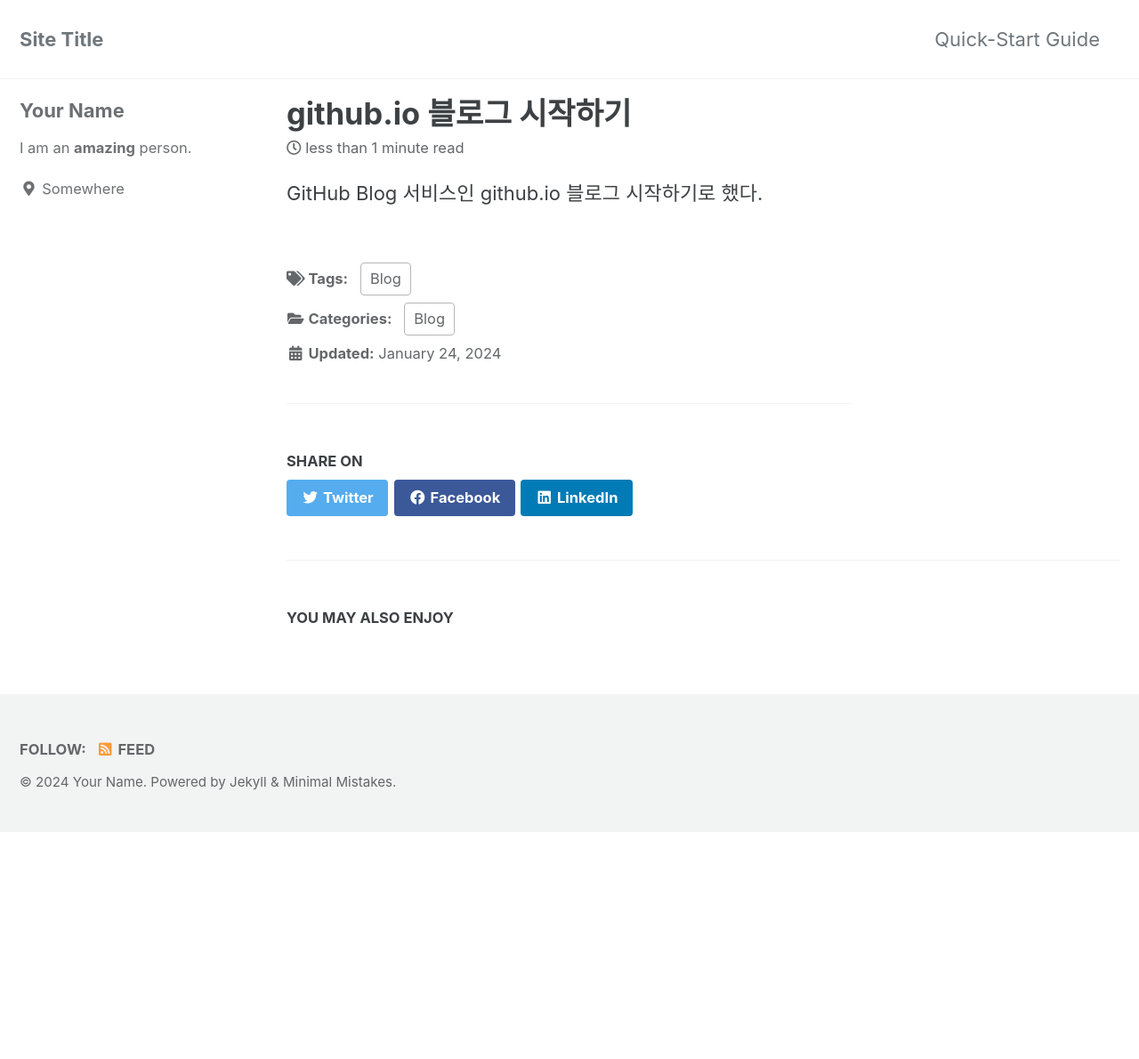
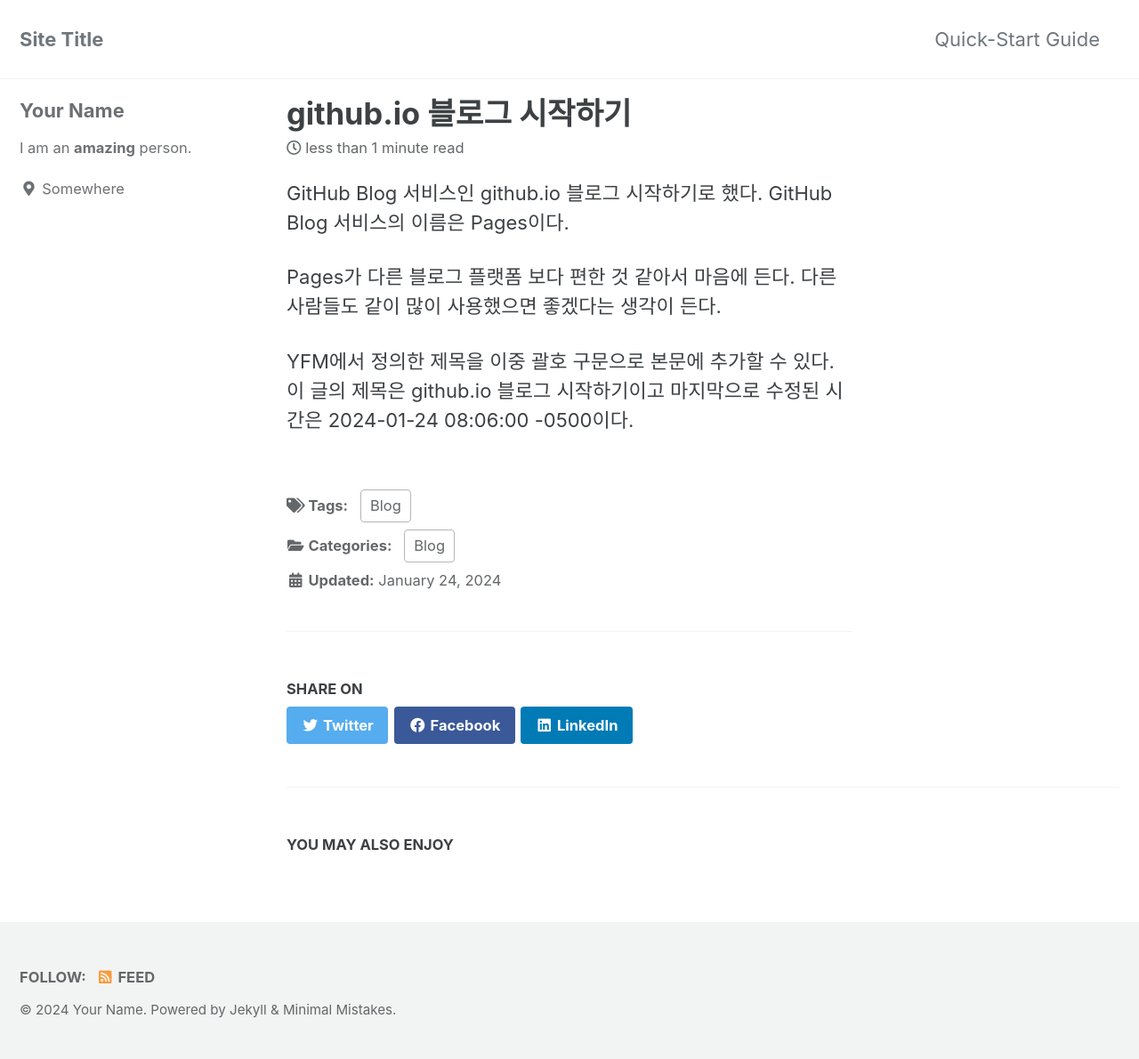
Before and after one commit to prey1234/prey1234.github.io, a Jekyll site: the page built from _posts/2024-01-24-first-post.md, in a window 1280 px wide. Shown: the whole page at 89% size. Built offline with Jekyll 4.4.1, drawn with Linux system fonts in a browser that asks for light colours; cached includes are drawn as plain includes; before the commit the page ends 935 px from its top, so only the background shows below that.

Commit message:
Update 2024-01-24-first-post.md

```diff
--- a/_posts/2024-01-24-first-post.md
+++ b/_posts/2024-01-24-first-post.md
@@ -1,12 +1,20 @@
 ---
-title: "github.io 블로그 시작하기"
+title:  "github.io 블로그 시작하기"
 excerpt: "GitHub Blog 서비스인 github.io 블로그 시작하기로 했다."
 
 categories:
   - Blog
 tags:
   - Blog
-date: YYYY-MM-DD HH:MM:SS +09:00
+last_modified_at: 2024-01-24T08:06:00-05:00
 ---
 
 GitHub Blog 서비스인 github.io 블로그 시작하기로 했다.
+GitHub Blog 서비스의 이름은 Pages이다.
+
+Pages가 다른 블로그 플랫폼 보다 편한 것 같아서 마음에 든다.
+다른 사람들도 같이 많이 사용했으면 좋겠다는 생각이 든다.
+
+YFM에서 정의한 제목을 이중 괄호 구문으로 본문에 추가할 수 있다.
+이 글의 제목은 {{ page.title }}이고
+마지막으로 수정된 시간은 {{ page.last_modified_at }}이다.
```
